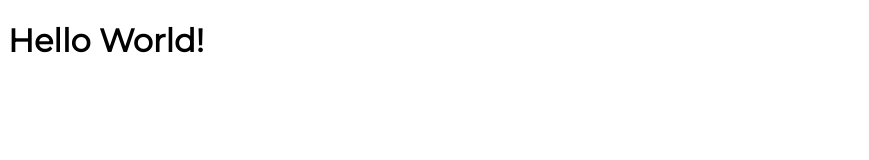
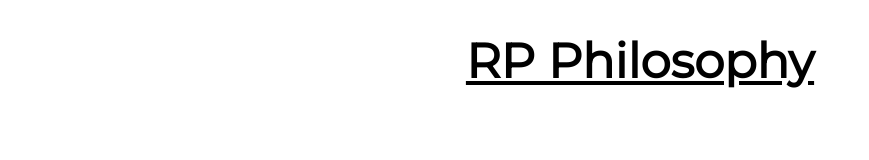
Before and after one commit to Jason-Berkower/rp-philosophy, a plain HTML site: page index.html in a window 1280 px wide. Shown: the whole page, without its empty margins (0-869 px from the left). Drawn offline with Linux system fonts and the light colour scheme.

Commit message:
Stylesheet and header updates.

```diff
--- a/Style.css
+++ b/Style.css
@@ -1,3 +1,6 @@
-h1 {
+#header {
     font-family: 'Montserrat', sans-serif;
+    text-align: center;
+    text-decoration: underline;
+    font-size: 48px;
 }
--- a/index.html
+++ b/index.html
@@ -11,6 +11,6 @@
     <title>RP Philosophy</title>
 </head>
 <body>
-    <h1>Hello World!</h1>
+    <h1 id='header' >RP Philosophy</h1>
 </body>
 </html>
```
